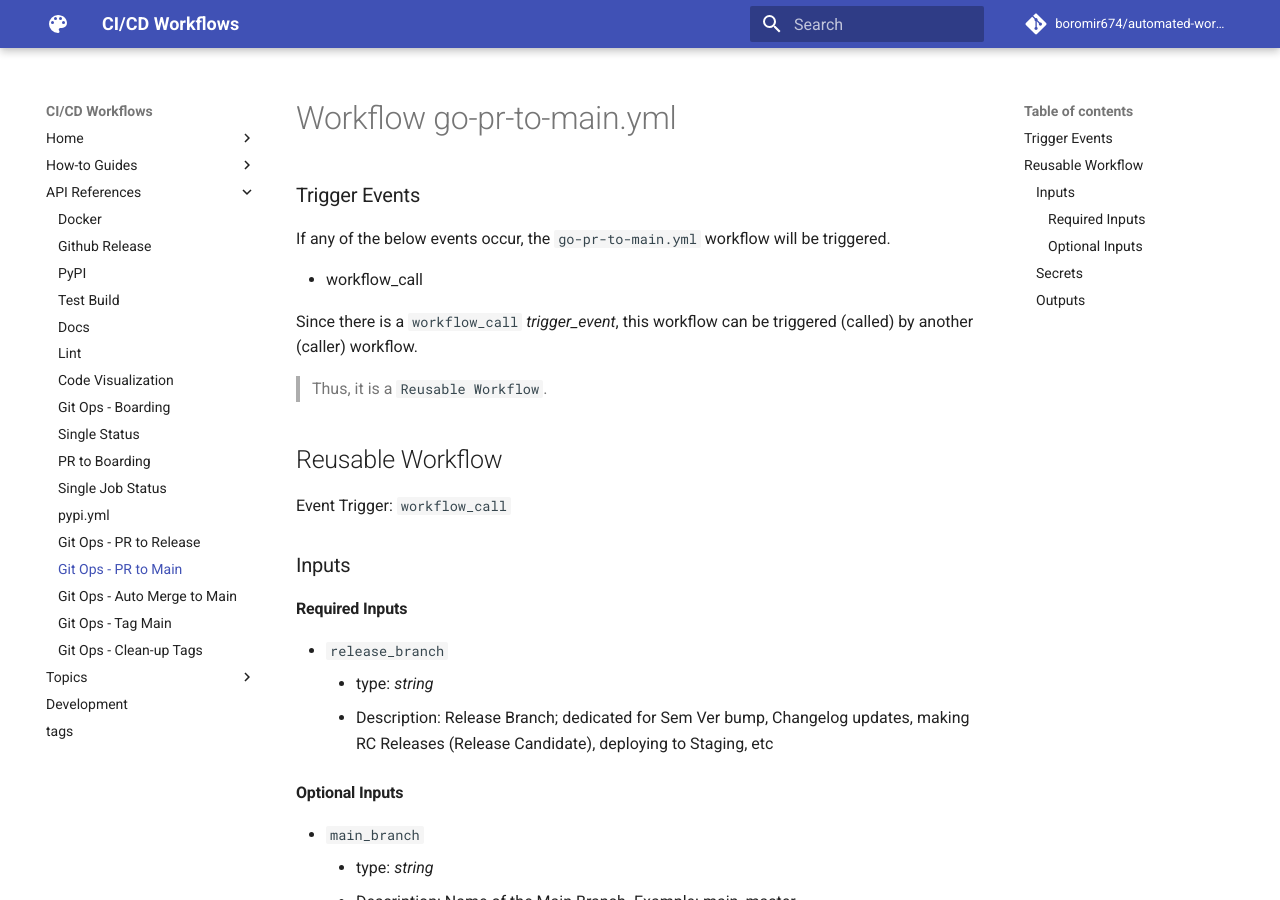
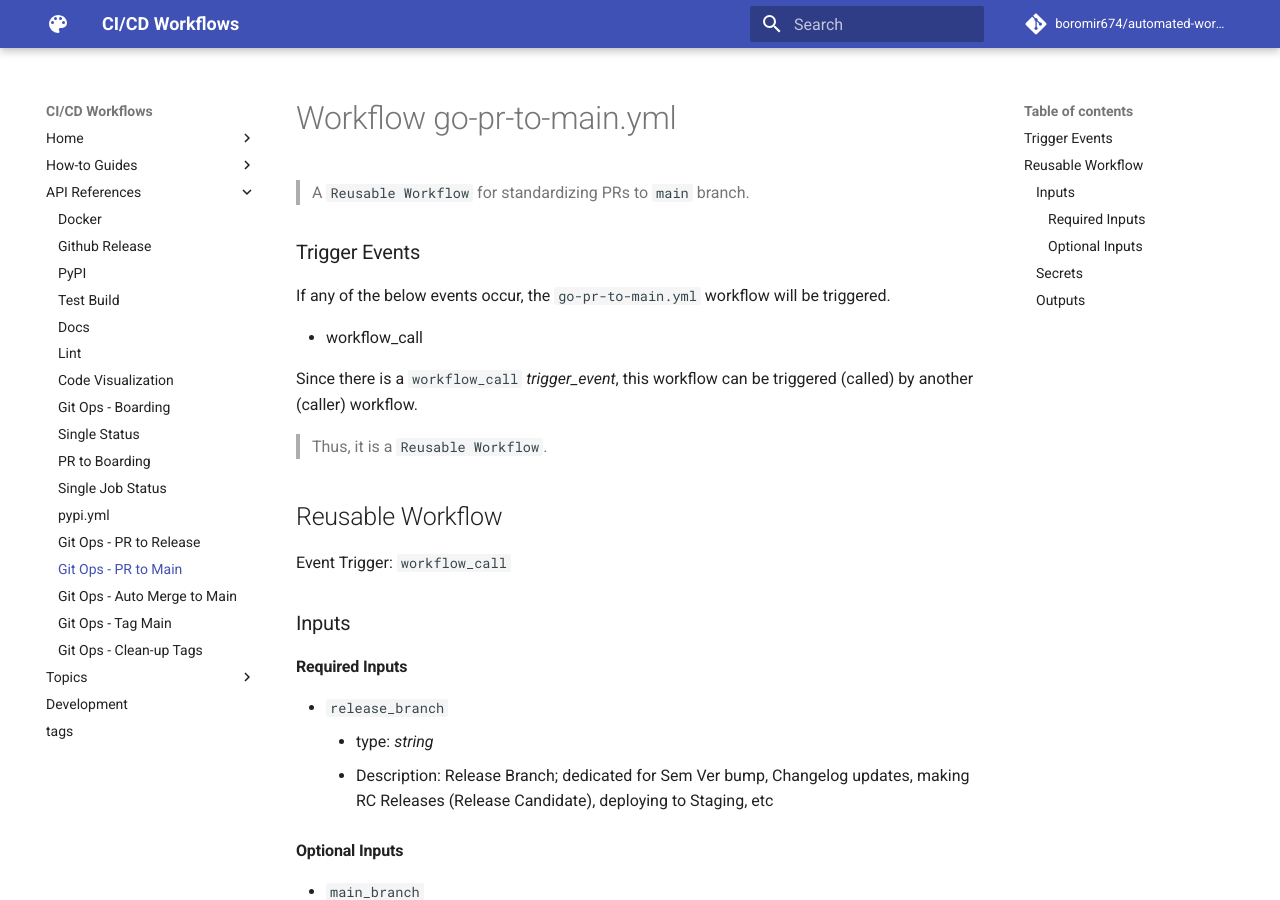
Before and after one commit to boromir674/automated-workflows, an MkDocs documentation site: the page built from docs/api/ref_go-pr-to-main.md, in a window 1280 px wide and 900 px high. Built offline with MkDocs 1.6.1 and Material for MkDocs 9.7.7, drawn with Linux system fonts in a browser that asks for light colours; comment, search, counter and statistics services are not loaded.

Commit message:
docs: add description for 'PR to Main' API Ref Docs Page

```diff
--- a/docs/api/ref_go-pr-to-main.md
+++ b/docs/api/ref_go-pr-to-main.md
@@ -1,4 +1,6 @@
 # Workflow go-pr-to-main.yml
+
+> A `Reusable Workflow` for standardizing PRs to `main` branch.
 
 ### Trigger Events
 
```
Also changed, not shown: 2 other files.
